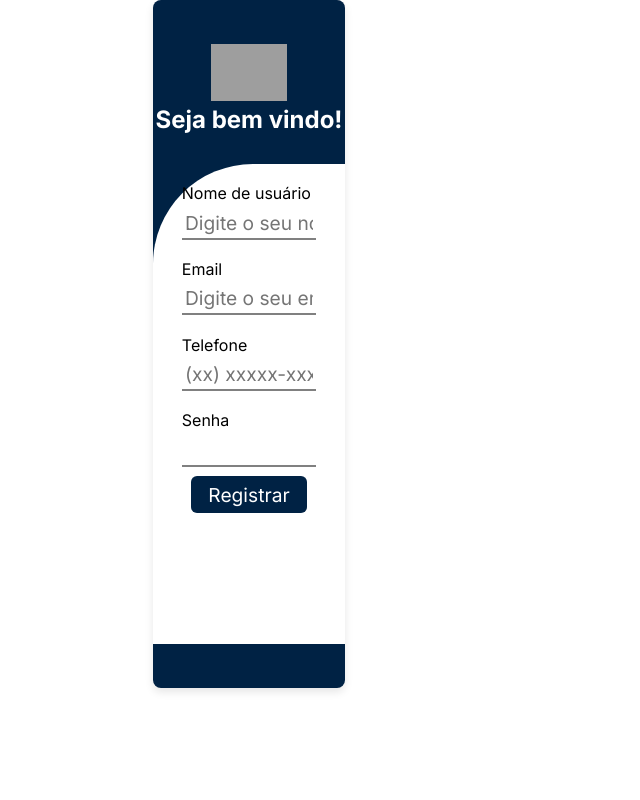
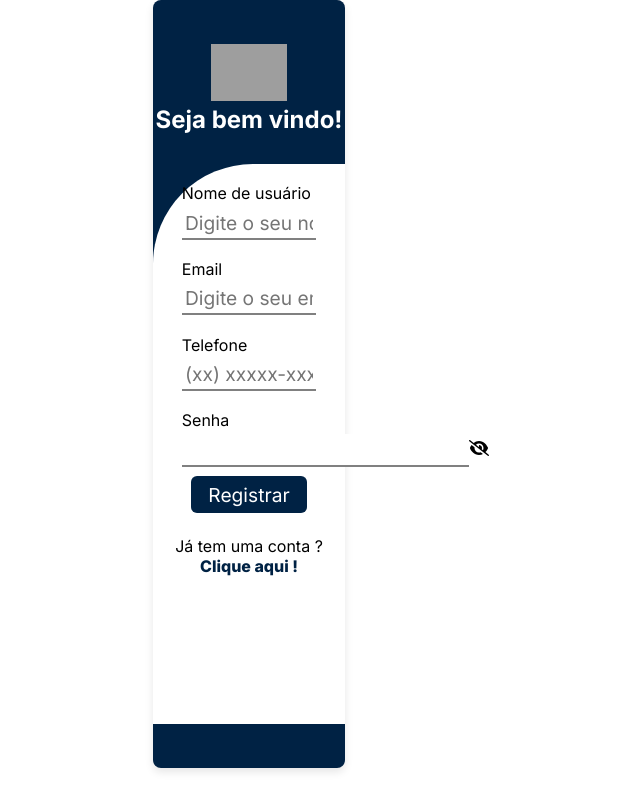
Before and after one commit to GustavoGPQ/Projeto-Siapesq, a React (Create React App) app: page /register in a window 1280 px wide. Shown: the whole page, without its empty margins (391-1031 px from the left). Built offline with nearby package versions, Linux system fonts and the light colour scheme; grey boxes are pictures that could not be loaded.

Commit message:
made new feature for password input

```diff
--- a/package.json
+++ b/package.json
@@ -3,6 +3,9 @@
   "version": "0.1.0",
   "private": true,
   "dependencies": {
+    "@fortawesome/fontawesome-svg-core": "^6.5.2",
+    "@fortawesome/free-solid-svg-icons": "^6.5.2",
+    "@fortawesome/react-fontawesome": "^0.2.2",
     "@testing-library/jest-dom": "^5.17.0",
     "@testing-library/react": "^13.4.0",
     "@testing-library/user-event": "^13.5.0",
--- a/src/pages/index.jsx
+++ b/src/pages/index.jsx
@@ -1,6 +1,16 @@
-import React from "react";
+import React, { useEffect } from "react";
+import { useNavigate } from "react-router-dom";
 
 export default function Index(){
+
+    const navigate = useNavigate();
+
+    useEffect(() =>{
+        if(!localStorage.getItem("user")){
+            navigate("/login");
+        }
+    },[navigate]);
+
     return(
         <>
         </>
--- a/src/pages/login.jsx
+++ b/src/pages/login.jsx
@@ -2,11 +2,14 @@ import React, { useState } from 'react';
 import "../style/App.css"
 import siapesq from "../img/siapesq.png"
 import { Link } from 'react-router-dom';
+import { FontAwesomeIcon } from '@fortawesome/react-fontawesome';
+import { faEyeSlash, faEye } from '@fortawesome/free-solid-svg-icons';
 
 export default function Login() {
   //const [username, setUsername] = useState('');
   const [email, setEmail] = useState('');
   const [password, setPassword] = useState('');
+  const [switcher,setSwitcher] = useState(false);
 
 
   const handleSubmit = (event) => {
@@ -39,12 +42,19 @@ export default function Login() {
           <div className="form-group">
             <label>
               <span>Senha</span>
-              <input
-                type="password"
-                id="password"
-                value={password}
-                onChange={(event) => setPassword(event.target.value)}
-              />
+              <span className='password-input'>
+                <input
+                  type={switcher? "text" : "password"}
+                  id="password"
+                  value={password}
+                  onChange={(event) => setPassword(event.target.value)}
+                />
+                <FontAwesomeIcon
+                  icon={switcher ? faEye : faEyeSlash }
+                  onClick={() => setSwitcher(!switcher)}
+                  style={{cursor:"pointer"}}
+                />
+              </span>
             </label>
           </div>
           <button className='loginButton' type="submit">Login</button>
--- a/src/pages/register.jsx
+++ b/src/pages/register.jsx
@@ -3,7 +3,9 @@ import "../style/App.css"
 import avatar from "../img/avatar.png"
 import { useNavigate } from 'react-router-dom';
 import InputMask from 'react-input-mask';
-
+import { Link } from "react-router-dom";
+import { FontAwesomeIcon } from '@fortawesome/react-fontawesome';
+import { faEyeSlash, faEye } from '@fortawesome/free-solid-svg-icons';
 
 export default function Register(){
 
@@ -11,6 +13,7 @@ export default function Register(){
     const [email, setEmail] = useState('');
     const [password, setPassword] = useState('');
     const [tel, setTelefone] = useState('');
+    const [switcher,setSwitcher] = useState(false);
     const navigate = useNavigate();
 
     const handlehome= () =>{
@@ -72,16 +75,24 @@ export default function Register(){
                     placeholder="(xx) xxxxx-xxxx"
                 />
                 </label>
-              <label htmlFor="password">
+              <label>
                 <span>Senha</span>
-                <input
-                  type="password"
-                  id="password"
-                  value={password}
-                  onChange={(event) => setPassword(event.target.value)}
-                />
+                <span className="password-input">
+                  <input
+                    type={switcher? "text" : "password"}
+                    id="password"
+                    value={password}
+                    onChange={(event) => setPassword(event.target.value)}
+                  />
+                  <FontAwesomeIcon
+                    icon={switcher ? faEye : faEyeSlash }
+                    onClick={() => setSwitcher(!switcher)}
+                    style={{cursor:"pointer"}}
+                  />
+                </span>
               </label>
             <button type="submit" className="registerButton" onClick={handlehome}>Registrar</button>
+            <p className='loginLink'>Já tem uma conta ? <Link to={"/login"}>Clique aqui !</Link></p>
           </form>
         </div>
       </>
--- a/src/style/App.css
+++ b/src/style/App.css
@@ -23,7 +23,7 @@ body{
   text-align: center;
   flex-direction: column;
   width: 15%;
-  height: 43rem;
+  height: 48rem;
   border-radius: 8px;
   margin: auto;
   background-color: rgba(0, 0, 0, 0.795);
@@ -34,7 +34,7 @@ body{
 .registro-container form{
   background-color: white;
   border-radius:  100px 0px 0px 0px;
-  height: 30rem;
+  height: 35rem;
 }
 
 
@@ -47,6 +47,7 @@ h2 {
   margin-bottom: 20px;
 
 }
+
 
 label{
   display: flex;
@@ -65,6 +66,11 @@ label input{
   margin-top: 3%;
   padding: .2rem;
   font-size: larger;
+}
+
+.password-input{
+  display: flex;
+  align-items: center;
 }
 
 
@@ -88,7 +94,11 @@ label input{
   margin-top: 5%;
 }
 
-.registerLink a{
+.registerLink, .loginLink{
+  margin-top: 12%;
+}
+
+.registerLink a, .loginLink a{
   color: #002244;
   font-weight: 800;
   text-decoration: none;
```
Also changed, not shown: 1 other file (tests, documents, lock files or other folders).
